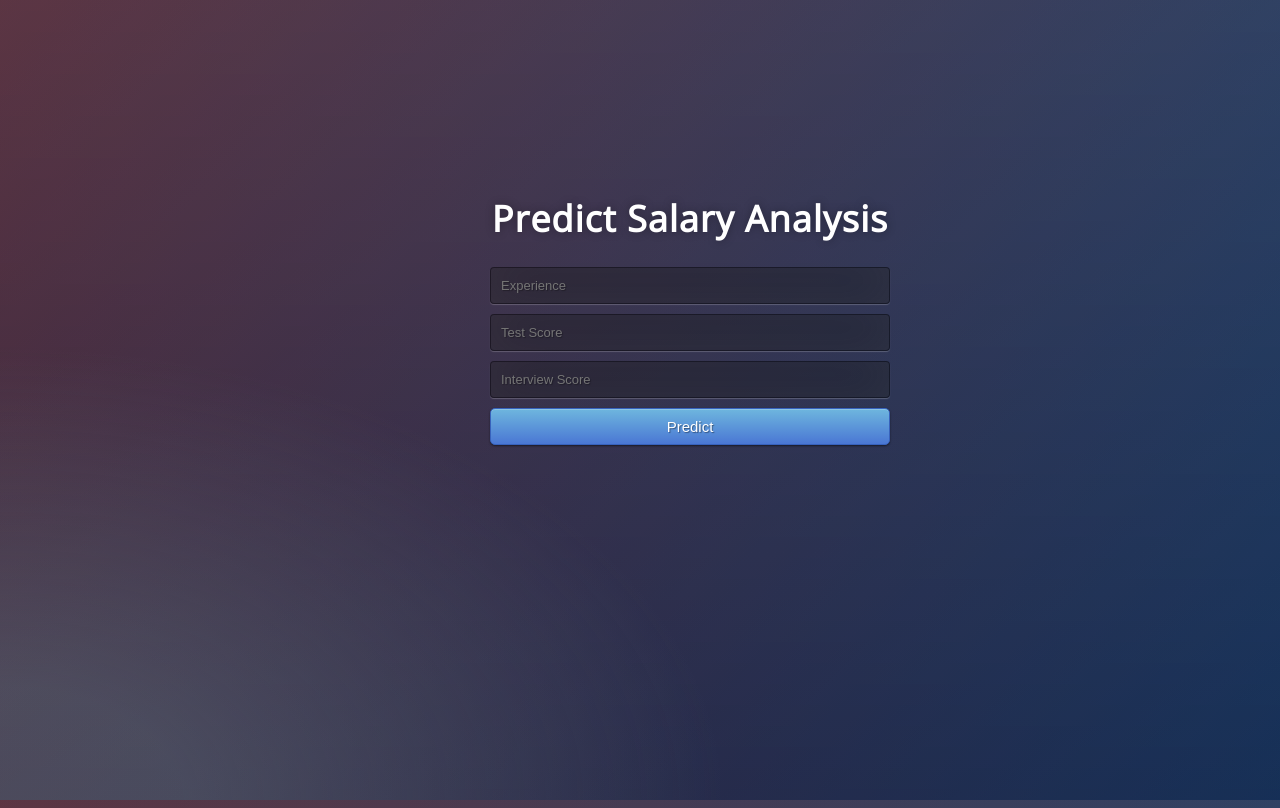
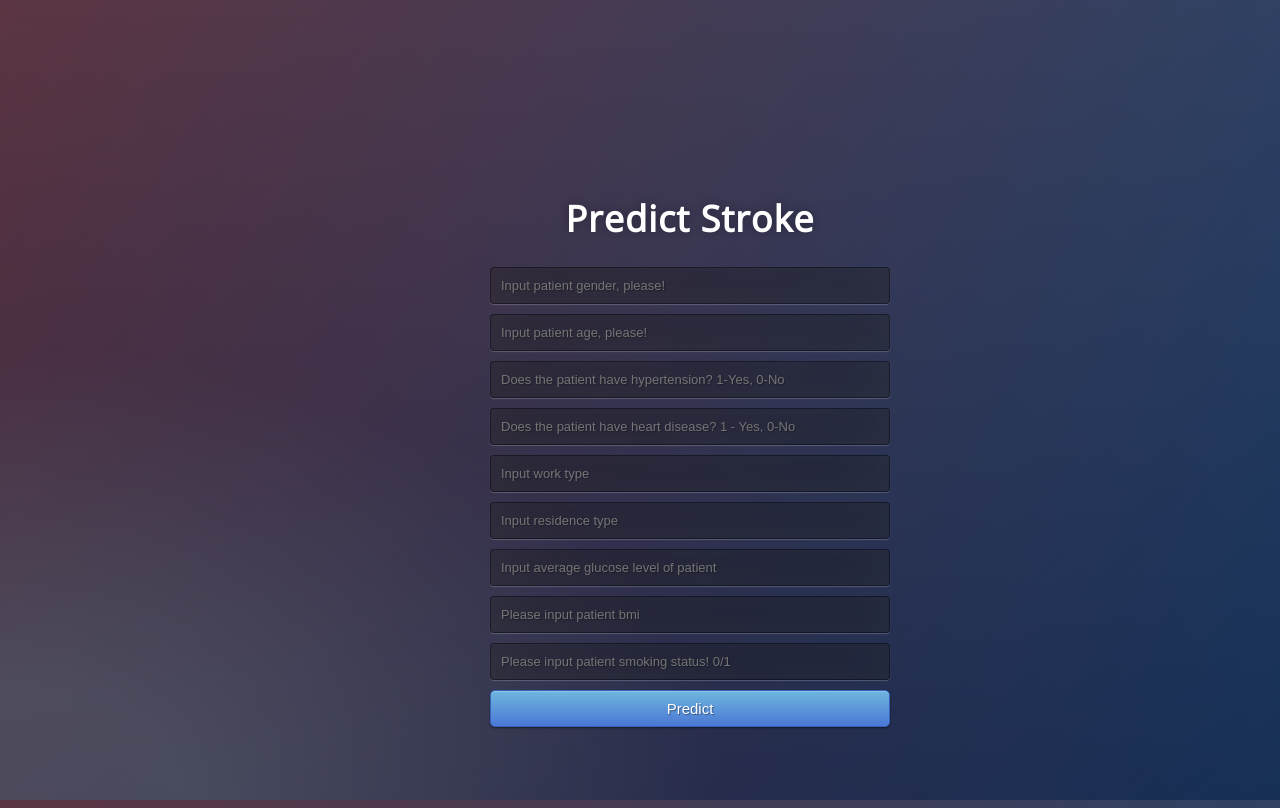
Before and after one commit to AtaKolev/Stroke_Prediction, a Flask app: template templates/index.html in a window 1280 px wide. Run offline with Flask 2, Linux system fonts and the light colour scheme; the template is opened without the code that fills it, so the values that code supplies are empty; parts of the project's set-up code (start-up, migrations or seed data) failed here and were passed over.

Commit message:
solving problems

```diff
--- a/app.py
+++ b/app.py
@@ -4,10 +4,7 @@ from flask import Flask, request, jsonify, render_template
 
 app = Flask(__name__)
 
-try:
-    model = pickle.load(open('model_GradientBoostingClassifier.pkl', 'rb'))
-except:
-    print("Model didn't load!")
+model = pickle.load(open('model_GradientBoostingClassifier.pkl', 'rb'))
 
 @app.route('/')
 def predict():
--- a/templates/index.html
+++ b/templates/index.html
@@ -15,13 +15,19 @@
 
 <body>
  <div class="login">
-	<h1>Predict Salary Analysis</h1>
+	<h1>Predict Stroke</h1>
 
      <!-- Main Input For Receiving Query to our ML -->
     <form action="{{ url_for('predict')}}"method="post">
-    	<input type="text" name="experience" placeholder="Experience" required="required" />
-        <input type="text" name="test_score" placeholder="Test Score" required="required" />
-		<input type="text" name="interview_score" placeholder="Interview Score" required="required" />
+    	<input type="text" name="gender" placeholder="Input patient gender, please!" required="required" />
+        <input type="text" name="age" placeholder="Input patient age, please!" required="required" />
+		<input type="text" name="hypertension" placeholder="Does the patient have hypertension? 1-Yes, 0-No" required="required" />
+        <input type="text" name="heart_disease" placeholder="Does the patient have heart disease? 1 - Yes, 0-No" required="required" />
+        <input type="text" name="work_type" placeholder="Input work type" required="required" />
+        <input type="text" name="residence_type" placeholder="Input residence type" required="required" />
+        <input type="text" name="avg_glucose_level" placeholder="Input average glucose level of patient" required="required" />
+        <input type="text" name="bmi" placeholder="Please input patient bmi" required="required" />
+        <input type="text" name="smoking_status" placeholder="Please input patient smoking status! 0/1" required="required" />
 
         <button type="submit" class="btn btn-primary btn-block btn-large">Predict</button>
     </form>
```
